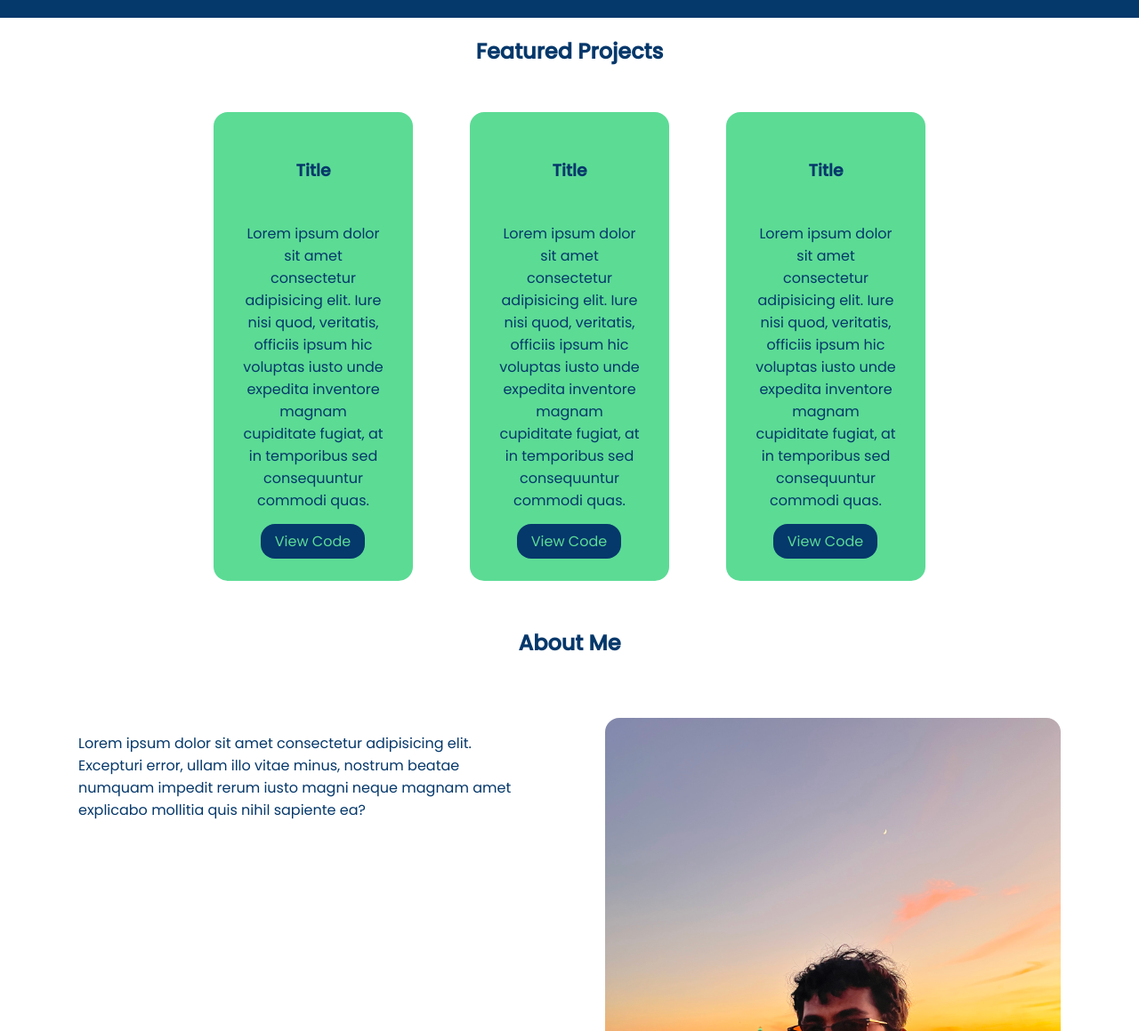
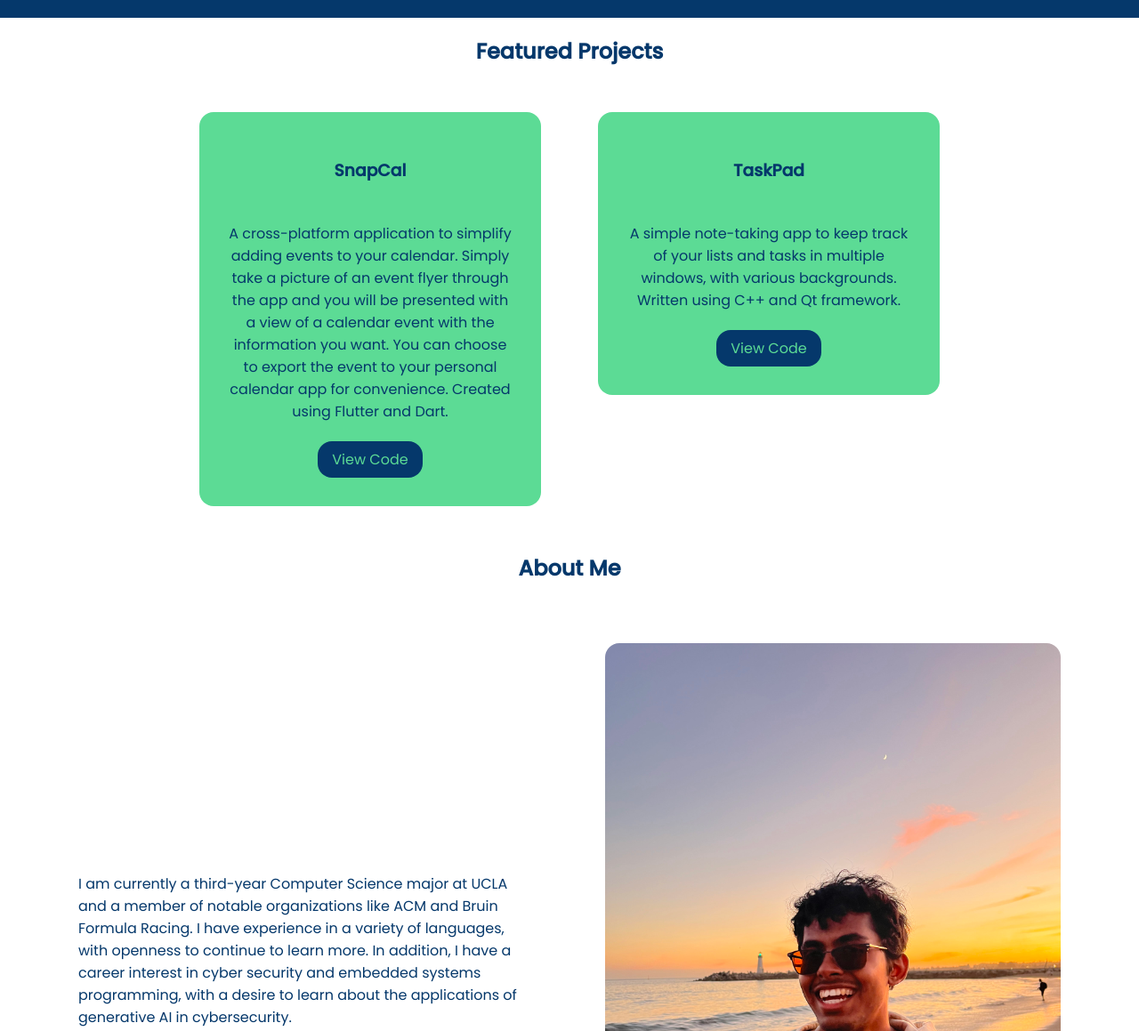
Before and after one commit to parky-sood/parky-sood.github.io, a plain HTML site: page index.html in a window 1280 px wide. Shown: the part 366-1525 px from the top of the page at 89% size. Drawn offline with Linux system fonts and the light colour scheme.

Commit message:
Add files via upload

```diff
--- a/index.html
+++ b/index.html
@@ -66,6 +66,30 @@
       <div class="layout">
         <!-- card template -->
         <div class="card">
+          <h3 class="title">SnapCal</h3>
+          <div class="card-img">
+            <img src="#" alt="" />
+          </div>
+          <div class="proj-desc">
+            A cross-platform application to simplify adding events to your calendar. Simply take a picture of an event flyer through the app and you will be presented with a view of a calendar event with the information you want. You can choose to export the event to your personal calendar app for convenience. Created using Flutter and Dart.
+          </div>
+          <div class="button">
+            <a href="https://github.com/parky-sood/SnapCal" target="_blank">View Code</a>
+          </div>
+        </div>
+        <div class="card">
+          <h3 class="title">TaskPad</h3>
+          <div class="card-img">
+            <img src="#" alt="" />
+          </div>
+          <div class="proj-desc">
+            A simple note-taking app to keep track of your lists and tasks in multiple windows, with various backgrounds. Written using C++ and Qt framework.
+          </div>
+          <div class="button">
+            <a href="https://github.com/parky-sood/Taskpad" target="_blank">View Code</a>
+          </div>
+        </div>
+        <!-- <div class="card">
           <h3 class="title">Title</h3>
           <div class="card-img">
             <img src="#" alt="" />
@@ -79,37 +103,7 @@
           <div class="button">
             <a href="#">View Code</a>
           </div>
-        </div>
-        <div class="card">
-          <h3 class="title">Title</h3>
-          <div class="card-img">
-            <img src="#" alt="" />
-          </div>
-          <div class="proj-desc">
-            Lorem ipsum dolor sit amet consectetur adipisicing elit. Iure nisi
-            quod, veritatis, officiis ipsum hic voluptas iusto unde expedita
-            inventore magnam cupiditate fugiat, at in temporibus sed
-            consequuntur commodi quas.
-          </div>
-          <div class="button">
-            <a href="#">View Code</a>
-          </div>
-        </div>
-        <div class="card">
-          <h3 class="title">Title</h3>
-          <div class="card-img">
-            <img src="#" alt="" />
-          </div>
-          <div class="proj-desc">
-            Lorem ipsum dolor sit amet consectetur adipisicing elit. Iure nisi
-            quod, veritatis, officiis ipsum hic voluptas iusto unde expedita
-            inventore magnam cupiditate fugiat, at in temporibus sed
-            consequuntur commodi quas.
-          </div>
-          <div class="button">
-            <a href="#">View Code</a>
-          </div>
-        </div>
+        </div> -->
       </div>
     </section>
     <section id="about-me">
@@ -117,10 +111,7 @@
       <div class="content">
         <div class="desc">
           <p>
-            Lorem ipsum dolor sit amet consectetur adipisicing elit. Excepturi
-            error, ullam illo vitae minus, nostrum beatae numquam impedit rerum
-            iusto magni neque magnam amet explicabo mollitia quis nihil sapiente
-            ea?
+            I am currently a third-year Computer Science major at UCLA and a member of notable organizations like ACM and Bruin Formula Racing. I have experience in a variety of languages, with openness to continue to learn more. In addition, I have a career interest in cyber security and embedded systems programming, with a desire to learn about the applications of generative AI in cybersecurity.
           </p>
         </div>
         <div class="img">
--- a/style.css
+++ b/style.css
@@ -117,7 +117,8 @@ section .heading
     background: var(--bg-color);
     color: var(--text-color);
     padding: 2rem;
-    width: 10rem;
+    max-width: 20rem;
+    height: fit-content;
     margin: 2rem;
     justify-content: center;
 }
@@ -128,6 +129,8 @@ section .heading
 #projects .card .button
 {
     padding: 1.3rem 1.3rem 0 1.3rem;
+    display: flex;
+    justify-content: center;
 }
 #projects .card .button a
 {
@@ -157,6 +160,12 @@ section .heading
 {
     border-radius: 1rem;
     width: 100%;
+}
+#about-me .desc
+{
+    display: flex;
+    flex-direction: column;
+    justify-content: center;
 }
 #contact
 {
```
Also changed, not shown: 1 other file.
